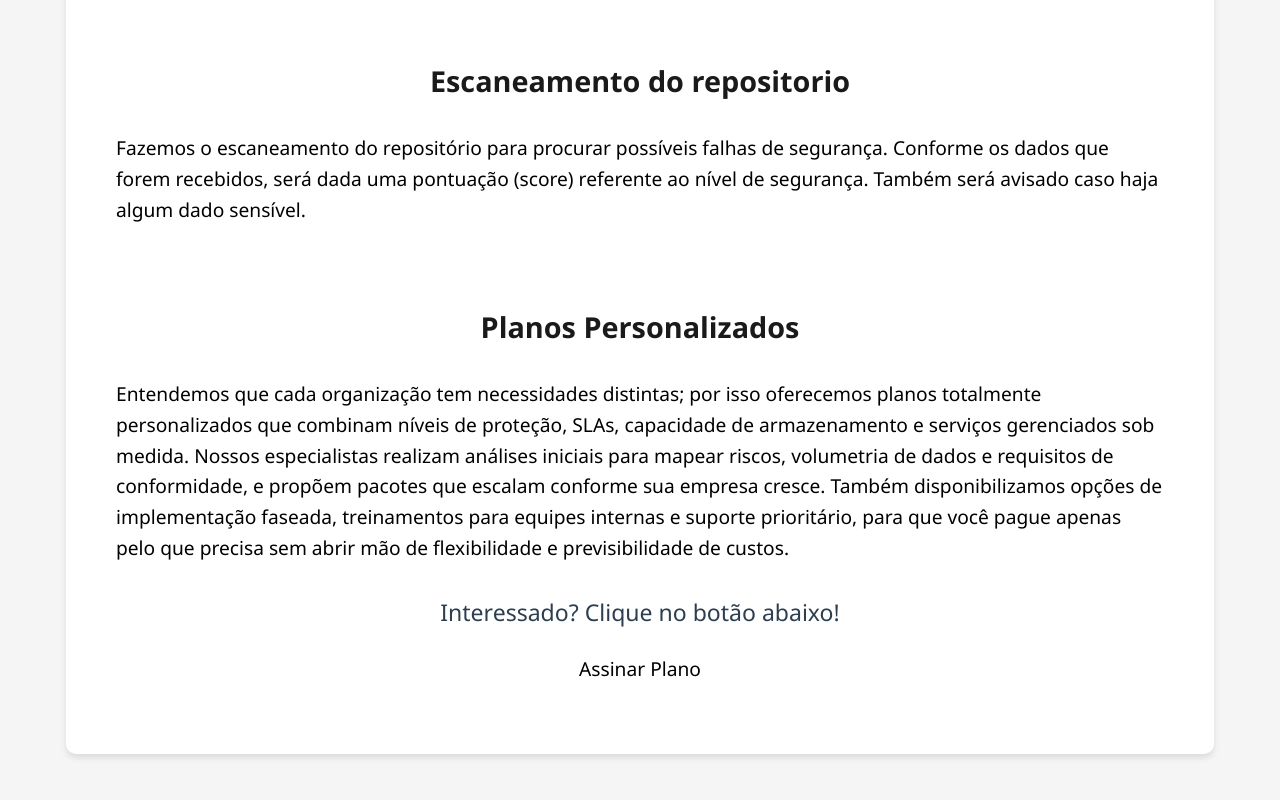
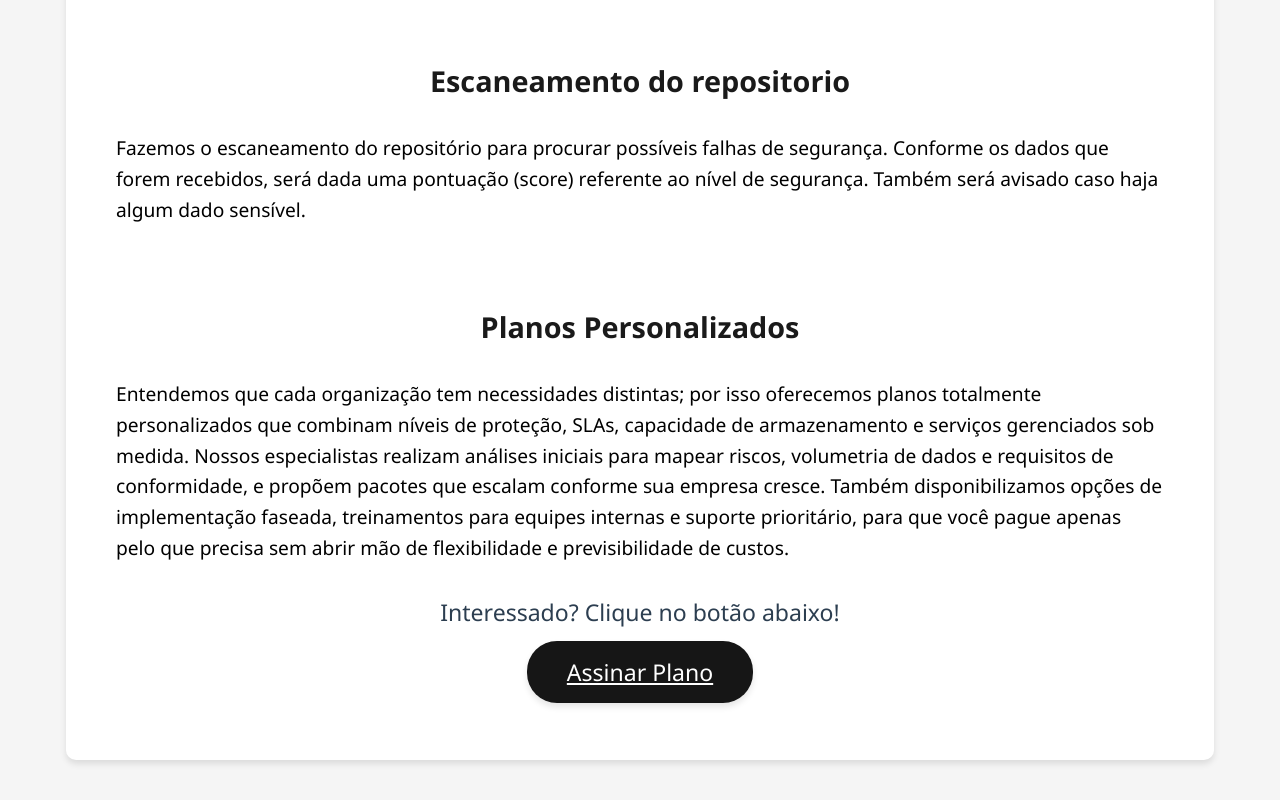
Before and after one commit to KaueG01/Landing_Page, a plain HTML site: page services.html in a window 1280 px wide. Shown: the part 1022-1822 px from the top of the page. Drawn offline with Linux system fonts and the light colour scheme.

Commit message:
Fix HTML formatting and structure in services.html

```diff
--- a/services.html
+++ b/services.html
@@ -81,7 +81,7 @@
 
                 <div class="services_button_container">
                     <p>Interessado? Clique no botão abaixo!</p>
-                    <a class=href="plans_button"https://w.app/93nhhd">Assinar Plano</a>
+                    <a class="plans_button"href="https://w.app/93nhhd">Assinar Plano</a>
 
                 </div>
             </div>
```
